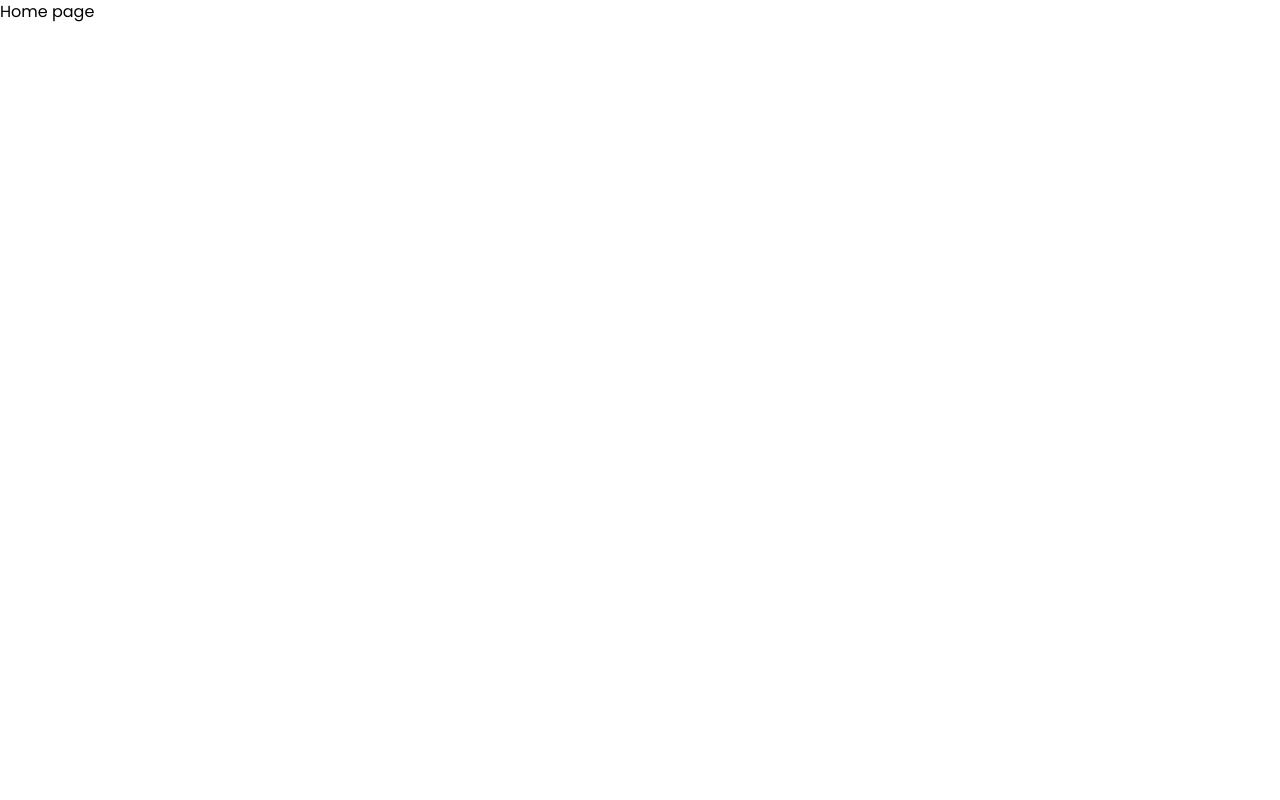
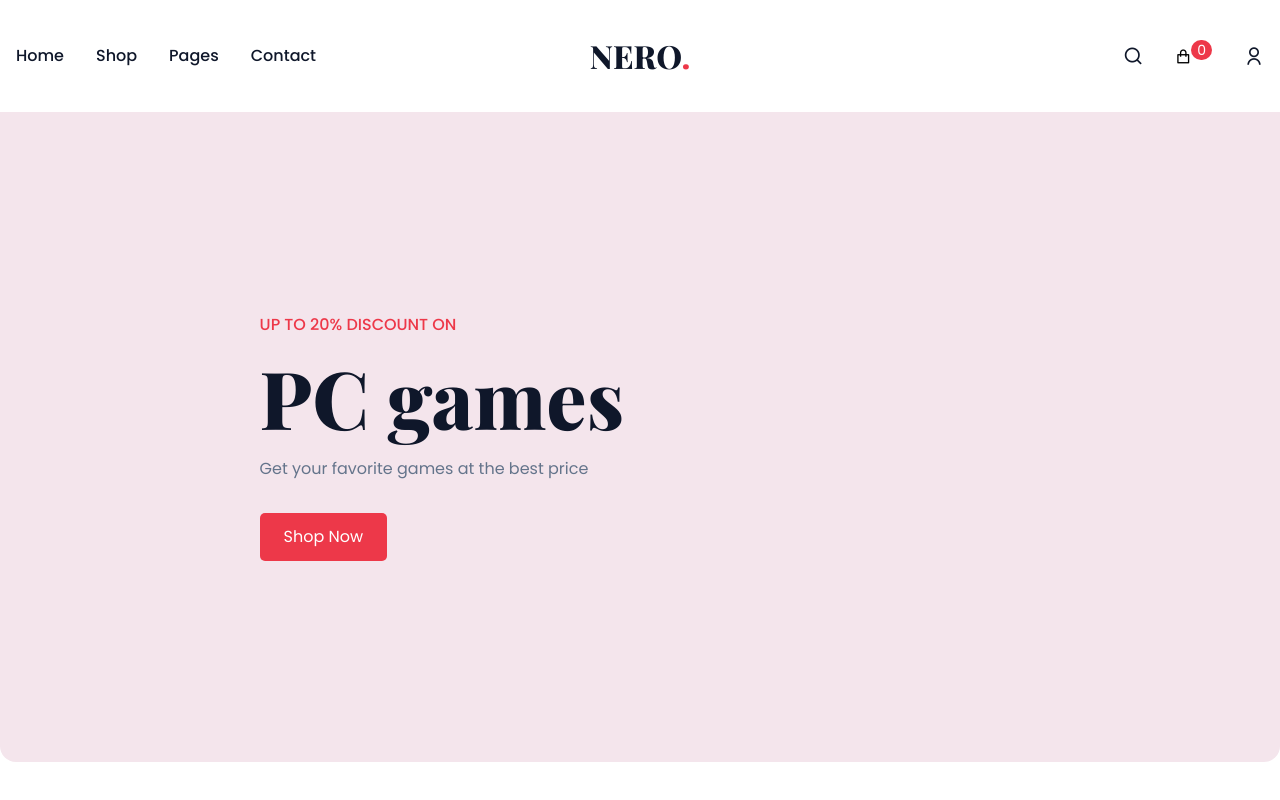
Before and after one commit to rsazidur/NERO-Ecommerce-project, a React (Vite) app in the folder frontend/: page / in a window 1280 px wide. Built offline with nearby package versions, Linux system fonts and the light colour scheme.

Commit message:
Banner Section

```diff
--- a/frontend/package.json
+++ b/frontend/package.json
@@ -12,7 +12,8 @@
   "dependencies": {
     "react": "^18.3.1",
     "react-dom": "^18.3.1",
-    "react-router-dom": "^6.28.0"
+    "react-router-dom": "^6.28.0",
+    "remixicon": "^4.6.0"
   },
   "devDependencies": {
     "@eslint/js": "^9.15.0",
--- a/frontend/src/App.jsx
+++ b/frontend/src/App.jsx
@@ -1,12 +1,14 @@
 import { useState } from 'react'
 import './App.css'
 import { Outlet } from 'react-router-dom'
+import Navbar from './components/Navbar'
 
 function App() {
   const [count, setCount] = useState(0)
 
   return (
     <>
+      <Navbar />
       <Outlet />
     </>
   )
--- /dev/null
+++ b/frontend/src/components/Navbar.jsx
@@ -0,0 +1,45 @@
+import React from 'react'
+import { Link } from 'react-router-dom'
+
+const Navbar = () => {
+  return (
+    <header className='fixed-nav-bar w-nav'>
+        <nav className='max-w-screen-2xl mx-auto px-4 flex justify-between items-center'>
+            <ul className='nav__links'>
+                <li className='link'><Link to="/">Home</Link></li>
+                <li className='link'><Link to="/shop">Shop</Link></li>
+                <li className='link'><Link to="/pages">Pages</Link></li>
+                <li className='link'><Link to="/contact">Contact</Link></li>
+            </ul>
+
+            {/* logo */}
+            <div className='nav__logo'>
+                <Link to="/">NERO<span>.</span></Link>
+            </div>
+
+            {/* nav icons */}
+            <div className='nav__icons relative'>
+                <span>
+                    <Link to="/search">
+                        <i className="ri-search-line"></i>
+                    </Link>
+                </span>
+                <span>
+                    <button className='hover:text-primary'>
+                        <i class="ri-shopping-bag-line"></i>
+                        <sup className='text-sm inline-block px-1.5 text-white rounded-full
+                        bg-primary text-center'>0</sup>
+                    </button>
+                </span>
+                <span>
+                    <Link to="login">
+                        <i class="ri-user-line"></i>
+                    </Link>
+                </span>
+            </div>
+        </nav>
+    </header>
+  )
+}
+
+export default Navbar
--- a/frontend/src/main.jsx
+++ b/frontend/src/main.jsx
@@ -3,6 +3,7 @@
 import './index.css'
 import { RouterProvider } from 'react-router-dom'
 import router from './routers/router.jsx'
+import 'remixicon/fonts/remixicon.css'
 
 createRoot(document.getElementById('root')).render(
   <StrictMode>
--- /dev/null
+++ b/frontend/src/pages/home/Banner.jsx
@@ -0,0 +1,17 @@
+import React from 'react'
+import { Link } from 'react-router-dom'
+
+const Banner = () => {
+  return (
+    <div className='section__container header__container'>
+        <div className='header__content z-30'>
+            <h4 className='uppercase'>UP TO 20% Discount on</h4>
+            <h1>PC games</h1>
+            <p>Get your favorite games at the best price</p>
+            <button className='btn'><Link to="/shop">Shop Now</Link></button>
+        </div>
+    </div>
+  )
+}
+
+export default Banner
--- /dev/null
+++ b/frontend/src/pages/home/Home.jsx
@@ -0,0 +1,12 @@
+import React from 'react'
+import Banner from './Banner'
+
+const Home = () => {
+  return (
+    <>
+    <Banner/>
+    </>
+  )
+}
+
+export default Home
--- a/frontend/src/routers/router.jsx
+++ b/frontend/src/routers/router.jsx
@@ -1,5 +1,6 @@
 import { createBrowserRouter } from "react-router-dom";
 import App from "../App";
+import Home from "../pages/home/Home";
 
 const router = createBrowserRouter([
     {
@@ -8,7 +9,7 @@
         children: [
             {
                 path: "/",
-                element: <div> Home page </div>
+                element: <Home />
             }
         ]
     },
```
Also changed, not shown: 1 other file (tests, documents, lock files or other folders).
